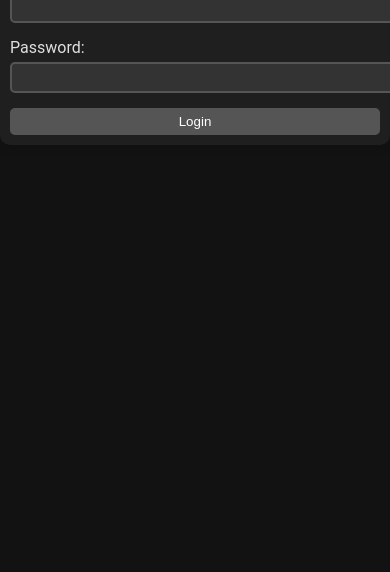
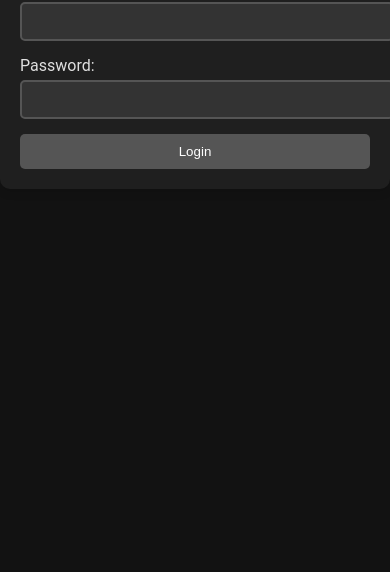
Before and after one commit to DangerousDemon/Test, a plain HTML site: page staff.html in a window 390 px wide. Shown: the part 272-844 px from the top of the page. Drawn offline with Linux system fonts and the light colour scheme.

Commit message:
Update styles.css

```diff
--- a/styles.css
+++ b/styles.css
@@ -226,38 +226,3 @@ h2 {
 .menu-item .menu-item-details {
     text-align: left;
 }
-
-/* Responsive design for staff page */
-@media (max-width: 768px) {
-    .container {
-        padding: 15px;
-        max-width: 100%;
-    }
-    .form-group input,
-    .form-group select {
-        padding: 8px;
-    }
-    .btn {
-        padding: 8px 15px;
-    }
-    .menu-item img {
-        max-width: 80px;
-    }
-}
-
-@media (max-width: 480px) {
-    .container {
-        padding: 10px;
-        max-width: 100%;
-    }
-    .form-group input,
-    .form-group select {
-        padding: 6px;
-    }
-    .btn {
-        padding: 6px 10px;
-    }
-    .menu-item img {
-        max-width: 60px;
-    }
-}
```
